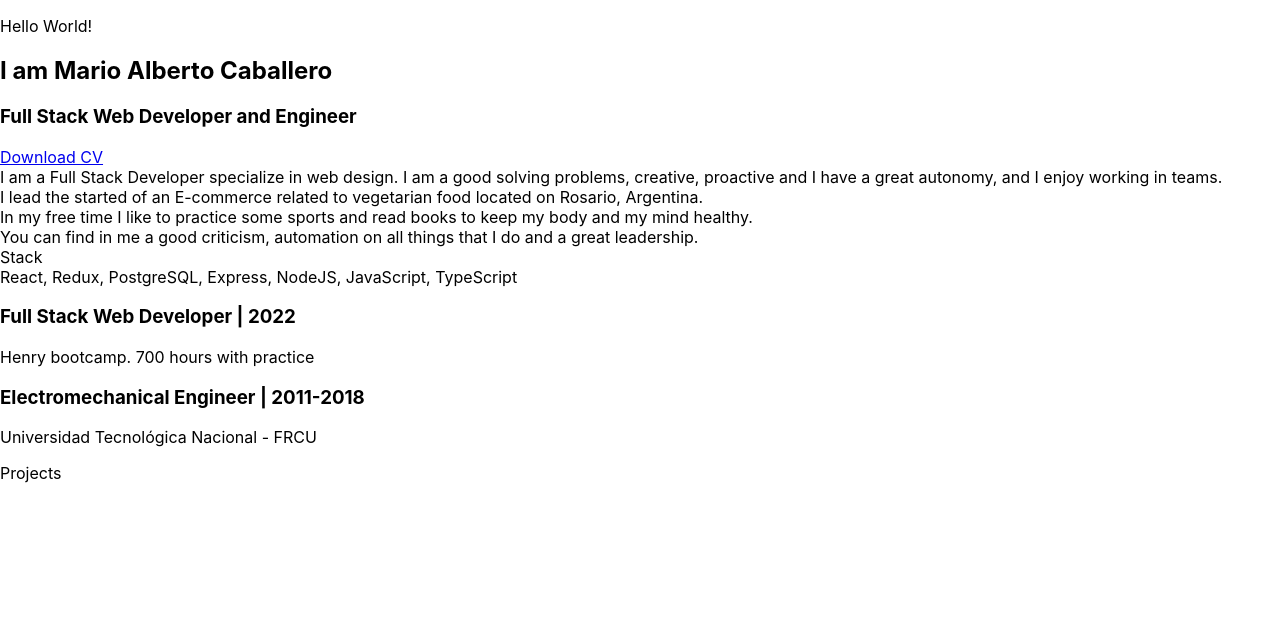
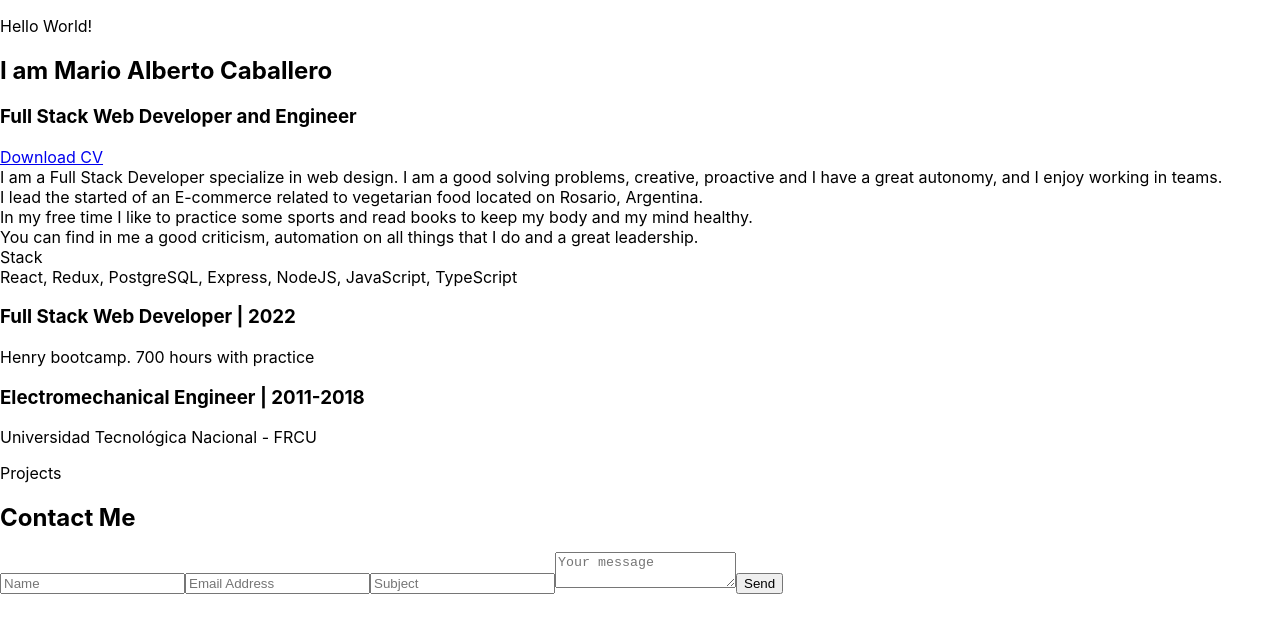
Before and after one commit to marioacaballero/portfolio, a React (Create React App) app: page / in a window 1280 px wide. Shown: the top 632 px of the page. Built offline with nearby package versions, Linux system fonts and the light colour scheme.

Commit message:
add contact component and emailjs dependency

```diff
--- a/package.json
+++ b/package.json
@@ -4,6 +4,7 @@
   "private": true,
   "homepage": "https://marioacaballero.github.io/portfolio",
   "dependencies": {
+    "@emailjs/browser": "^3.10.0",
     "@testing-library/jest-dom": "^5.16.5",
     "@testing-library/react": "^13.4.0",
     "@testing-library/user-event": "^13.5.0",
--- /dev/null
+++ b/src/components/Contact/Contact.jsx
@@ -0,0 +1,42 @@
+import React, { useRef } from 'react';
+import emailjs from '@emailjs/browser';
+
+function Contact() {
+  const form = useRef();
+  const sendEmail = (e) => {
+    e.preventDefault();
+
+    emailjs
+      .sendForm(
+        'service_yqqib8o',
+        'template_cuiti3d',
+        form.current,
+        'Q1V9qOOYJMrSaiOLu'
+      )
+      .then(
+        (result) => {
+          console.log(result.text);
+        },
+        (error) => {
+          console.log(error.text);
+        }
+      );
+
+    e.target.reset();
+  };
+
+  return (
+    <div>
+      <h2>Contact Me</h2>
+      <form ref={form} onSubmit={sendEmail}>
+        <input type="text" name="name" placeholder="Name" />
+        <input type="email" name="email" placeholder="Email Address" />
+        <input type="text" name="subject" placeholder="Subject" />
+        <textarea name="message" placeholder="Your message" />
+        <input type="submit" value="Send" />
+      </form>
+    </div>
+  );
+}
+
+export default Contact;
--- a/src/components/Home/Home.jsx
+++ b/src/components/Home/Home.jsx
@@ -1,5 +1,6 @@
 import React from 'react';
 import About from '../About/About';
+import Contact from '../Contact/Contact';
 import Education from '../Education/Education';
 import Projects from '../Projects/Projects';
 import Stack from '../Stack/Stack';
@@ -14,6 +15,7 @@ function Home() {
       <Stack />
       <Education />
       <Projects />
+      <Contact />
     </div>
   );
 }
```
Also changed, not shown: .eslintrc.js, 1 other file (tests, documents, lock files or other folders).
